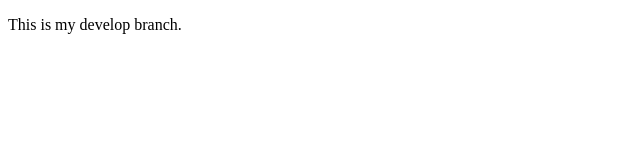
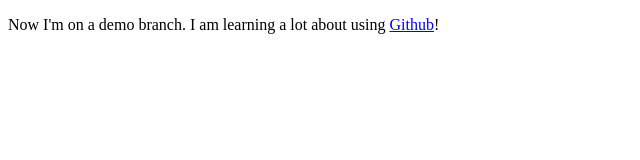
Before and after one commit to MRNOVMBR/wk1d4, a plain HTML site: page index.html in a window 1280 px wide. Shown: the whole page, without its empty margins (0-640 px from the left). Drawn offline with Linux system fonts and the light colour scheme.

Commit message:
demo branch created

```diff
--- a/index.html
+++ b/index.html
@@ -6,7 +6,8 @@
 </head>
 
 <body>
-    <p>This is my develop branch.</p>
+    <p>Now I'm on a demo branch. I am learning a lot about using <a href="https://github.com">Github</a>!
+    </p>
 </body>
 
 </html>
```
